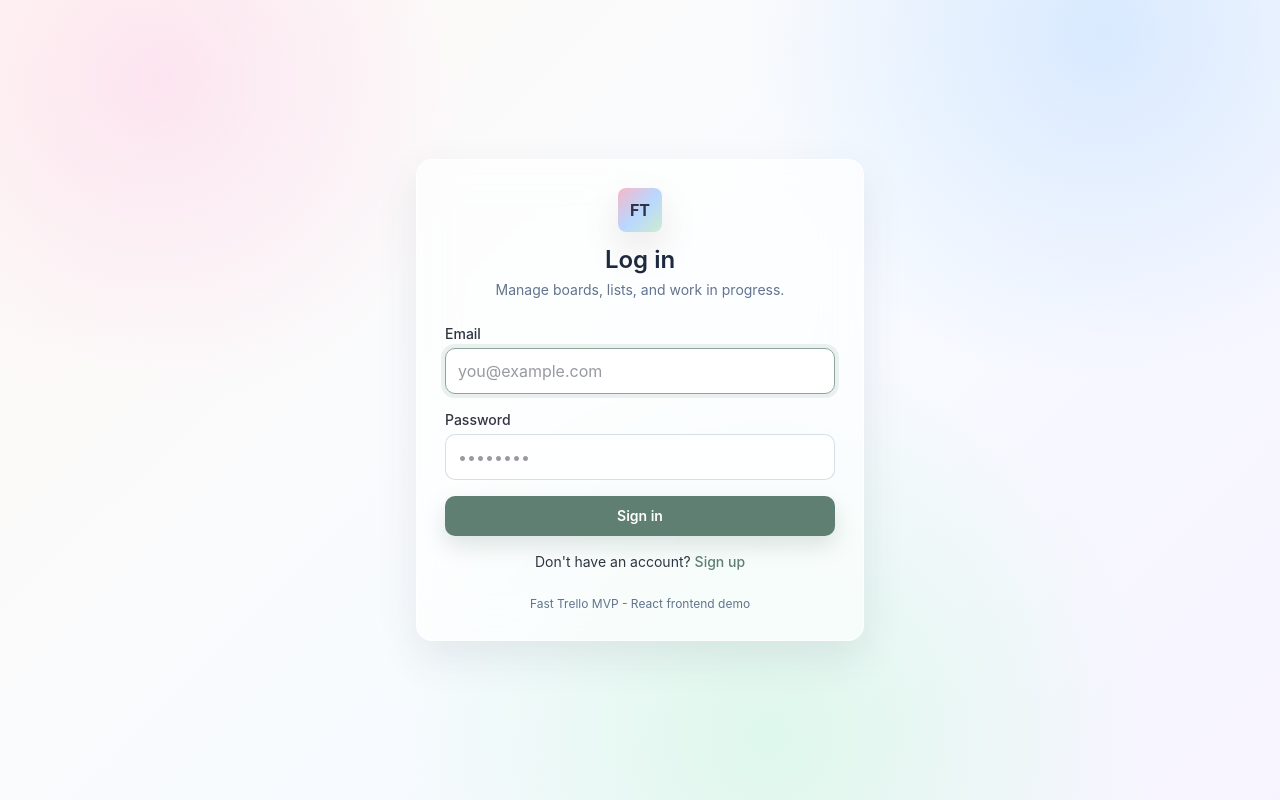
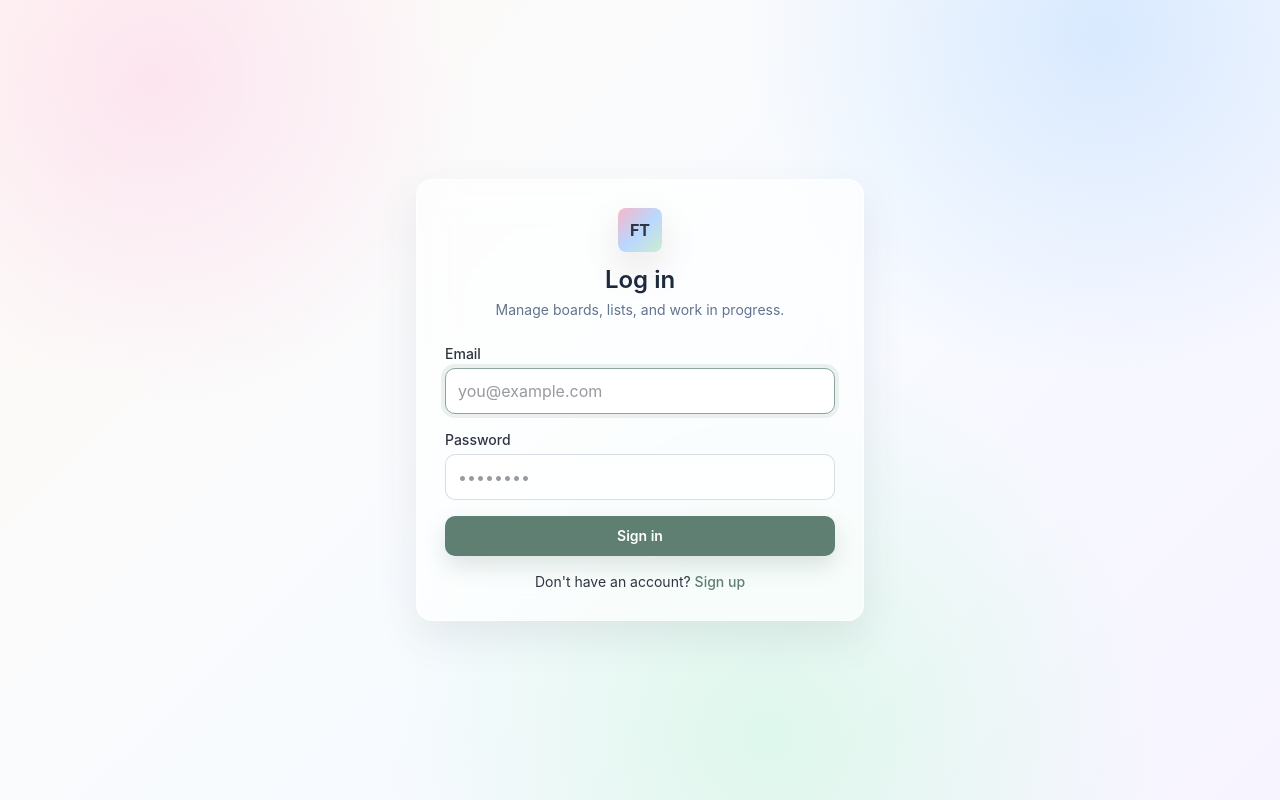
Before and after one commit to Kanchan1015/fast-trello-mvp, a React app in the folder frontend/: page /login in a window 1280 px wide. Built offline with nearby package versions, Linux system fonts and the light colour scheme; no server answers; the HTML template or start-up script is replaced by a standard one.

Commit message:
chore: remove footer element from AuthLayout component

```diff
--- a/frontend/src/components/AuthLayout.tsx
+++ b/frontend/src/components/AuthLayout.tsx
@@ -20,9 +20,6 @@ export const AuthLayout: React.FC<{
           </p>
         </div>
         {children}
-        <footer className="text-xs text-center text-slate-500 mt-6">
-          Fast Trello MVP - React frontend demo
-        </footer>
       </div>
     </div>
   );
```
